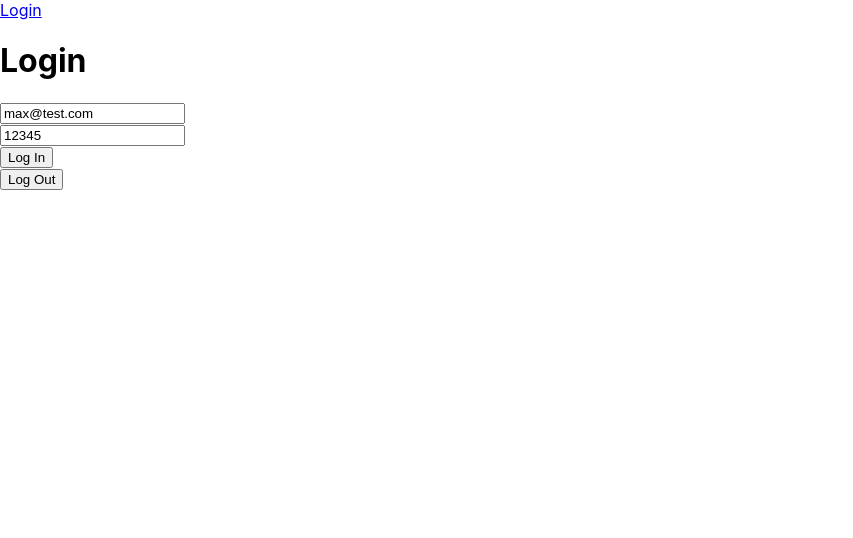
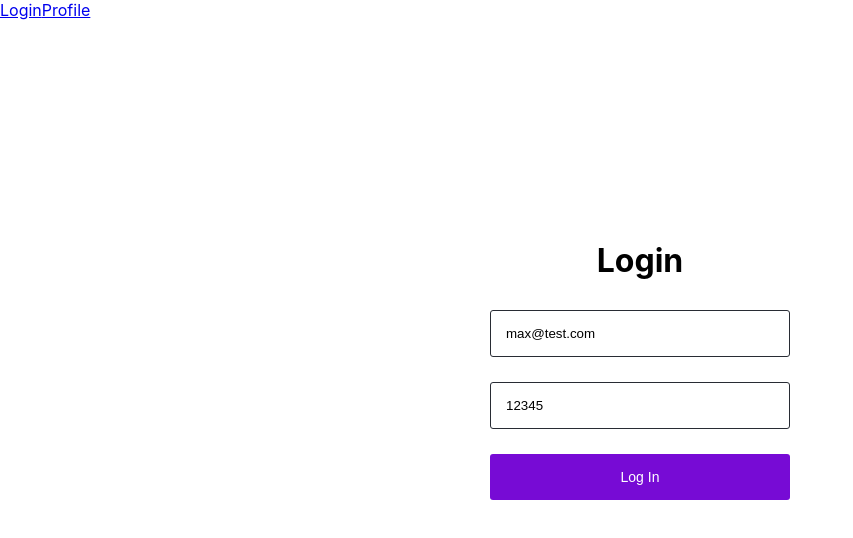
Before and after one commit to yevhenii1/react-app-p, a React (Create React App) app: page /login in a window 1280 px wide. Shown: the top 538 px of the page, without its empty margins (0-853 px from the left). Built offline with nearby package versions, Linux system fonts and the light colour scheme.

Commit message:
refactor stylezation Login component

```diff
--- a/src/App.js
+++ b/src/App.js
@@ -10,8 +10,9 @@ function App() {
     return (
         <Router history={history}>
             <HeaderContainer/>
-            {/*<Route part="/profile" component={ProfileContainer} />*/}
-            <Route parth="/login" component={LoginContainer}/>
+
+            <Route path="/profile" component={ProfileContainer} />
+            <Route path="/login" component={LoginContainer}/>
         </Router>
     );
 }
--- a/src/actions/auth.js
+++ b/src/actions/auth.js
@@ -1,5 +1,6 @@
 import * as axios from 'axios'
 import * as types from '../constants/auth'
+import history from '../utils/history'
 
 export const logIn = ({email, password}) => async dispatch => {
     try {
@@ -25,11 +26,12 @@ export const logIn = ({email, password}) => async dispatch => {
                 type: types.AUTH_SUCCESS,
                 id: r.data.data.id,
             })
+            history.push('/profile')
         } else {
             dispatch ({
                 type: types.AUTH_FAILURE,
                 error_message: r.data.message === 'wrong_email_or_password'
-                ? 'error @ or pas'
+                ? 'wrong email or password'
                 :  r.data.message
             })
         }
--- a/src/components/Auth/Login.js
+++ b/src/components/Auth/Login.js
@@ -1,15 +1,15 @@
 import React, {useState, useEffect} from 'react'
 import {Field, reduxForm} from "redux-form";
+import s from './Login.module.css'
 
 const Login = (props) => {
     return (
-        <div>
-            <h1>Login</h1>
-            <span>{!!props.isAuth && 1}</span>
-            {!!props.error_message && <span>{props.error_message}</span>}
-            <LoginReduxForm onSubmit={props.handleLogin} />
-            <button onClick={props.handleSignOut}>Log Out </button>
-            <a>{props.id}</a>
+        <div className={s.wrapper}>
+            <div className={s.loginWrapper}>
+                <h1>Login</h1>
+                {!!props.error_message && <span className={s.loginError}>* {props.error_message}</span>}
+                <LoginReduxForm onSubmit={props.handleLogin}  handleSignOut={props.handleSignOut}/>
+            </div>
         </div>
     )
 }
--- /dev/null
+++ b/src/components/Auth/Login.module.css
@@ -0,0 +1,44 @@
+.wrapper {
+    display: flex;
+    align-items: center;
+    justify-content: center;
+    margin-top: 200px;
+}
+.loginWrapper {
+    text-align: center;
+    width: 300px;
+    position: relative;
+}
+h1 {
+    margin-bottom: 30px;
+}
+.loginError {
+    position: absolute;
+    top: 62px;
+    left: 0;
+    color: #C92230;
+    font-size: 18px;
+}
+form input {
+    box-sizing: border-box;
+    width: 100%;
+    padding: 15px;
+    margin-bottom: 25px;
+    border-radius: 3px;
+    border: 1px solid #282c34;
+}
+form button {
+    box-sizing: border-box;
+    width: 100%;
+    padding: 15px;
+    border-radius: 3px;
+    border: none;
+    background-color: #770BD5;
+    color: #fff;
+    font-size: 14px;
+    cursor: pointer;
+}
+form button:hover {
+    background-color: #AE4ABF;
+
+}
--- a/src/components/Auth/LoginContainer.js
+++ b/src/components/Auth/LoginContainer.js
@@ -19,7 +19,6 @@ class LoginContainer extends React.Component {
                 handleSignOut={this.handleSignOut}
                 isAuth={this.props.auth.isAuth}
                 error_message={this.props.auth.error_message}
-                id={this.props.auth.id}
             />
         )
     }
--- a/src/components/Header/Header.js
+++ b/src/components/Header/Header.js
@@ -1,12 +1,10 @@
 import React from 'react'
-import {NavLink} from "react-router-dom";
+import Nav from "../Nav/Nav";
 
 const Header = (props) => {
     return (
         <header>
-            <div>
-                <NavLink to="/login">Login</NavLink>
-            </div>
+            <Nav />
         </header>
     )
 }
--- a/src/components/Nav/Nav.js
+++ b/src/components/Nav/Nav.js
@@ -1,9 +1,13 @@
 import React from 'react'
+import {NavLink} from "react-router-dom";
 
 const Nav = (props) => {
     return (
         <>
-
+            <NavLink to="/login">Login</NavLink>
+            <NavLink to="/profile">Profile</NavLink>
         </>
     )
 }
+
+export default Nav
--- a/src/index.css
+++ b/src/index.css
@@ -1,4 +1,4 @@
-body {
+body{
   margin: 0;
   font-family: -apple-system, BlinkMacSystemFont, 'Segoe UI', 'Roboto', 'Oxygen',
     'Ubuntu', 'Cantarell', 'Fira Sans', 'Droid Sans', 'Helvetica Neue',
```
